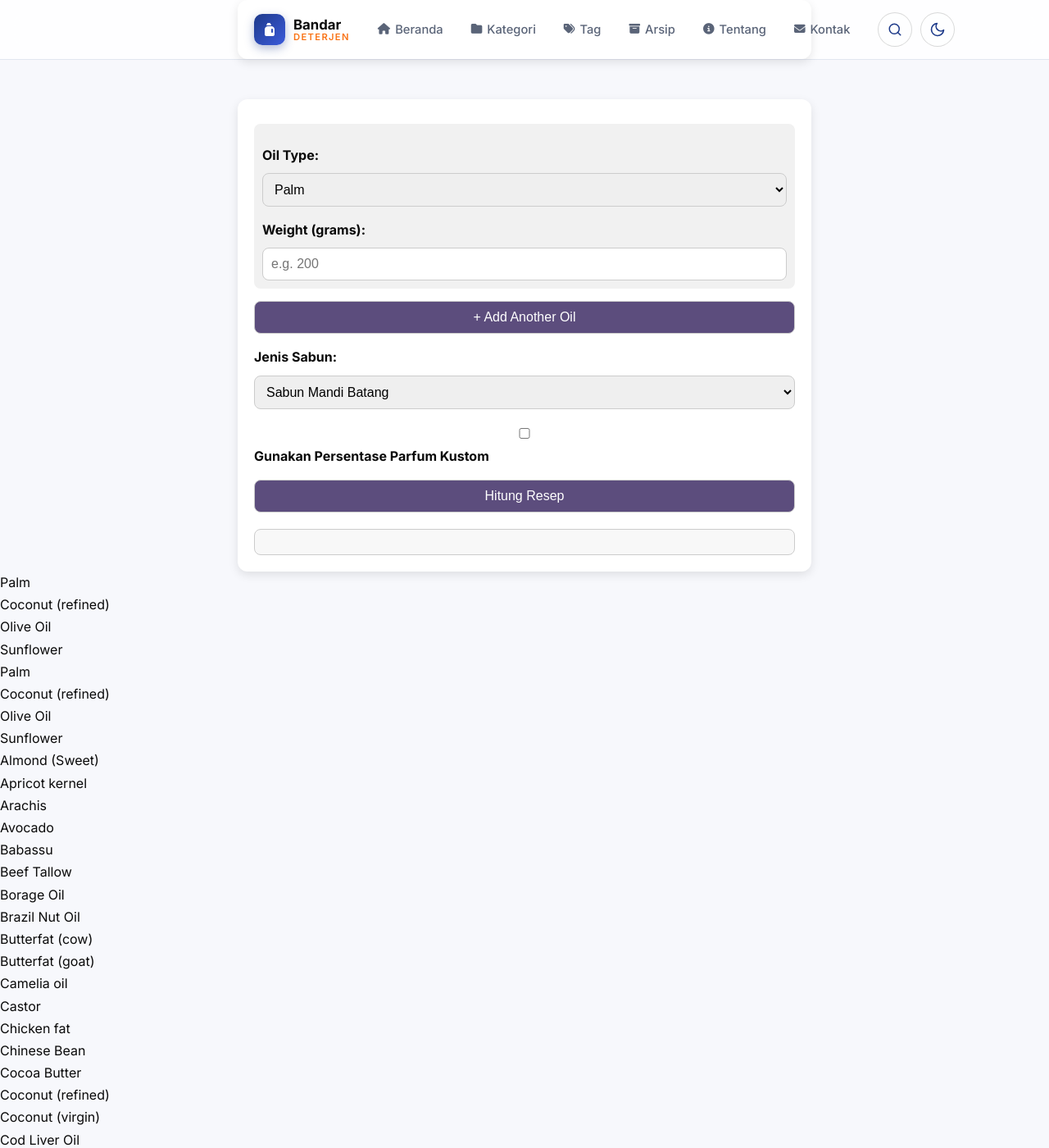
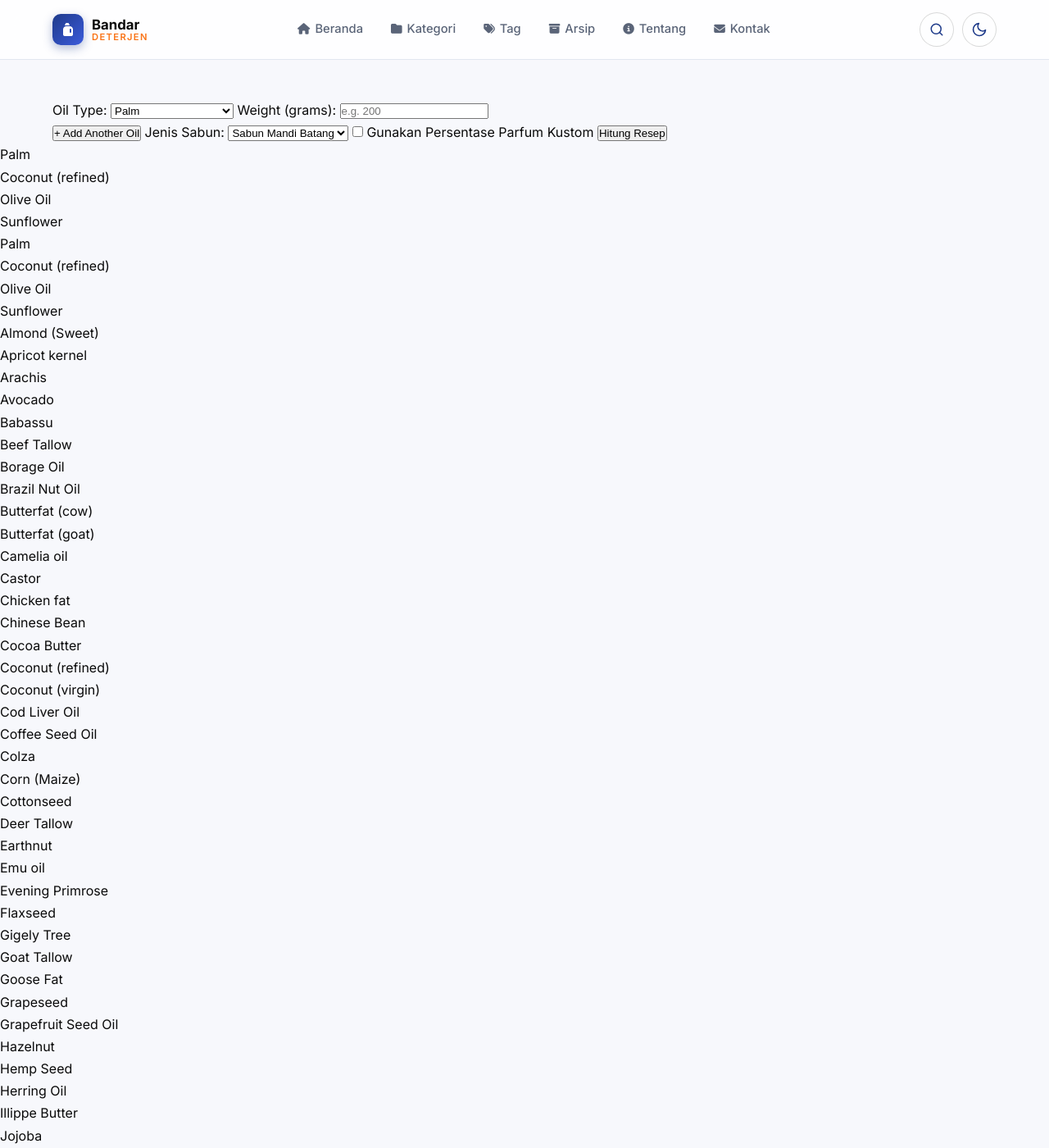
Before and after one commit to bandardeterjen/bandardeterjen.github.io, a Jekyll site: the page built from kalkulator-sabun.html, in a window 1280 px wide and 1400 px high. Shown: the whole window at 82% size. Built offline with Jekyll 4.4.1, drawn with Linux system fonts in a browser that asks for light colours.

Commit message:
Update kalkulator-sabun.html

```diff
--- a/kalkulator-sabun.html
+++ b/kalkulator-sabun.html
@@ -4,63 +4,6 @@ title: "Kalkulator Sabun - Soap Calculator"
 description: "Kalkulator untuk sabun mandi batang dan sabun mandi cair."
 permalink: /kalkulator-sabun/
 ---
-
- <style>
-
-    .container {
-      max-width: 700px;
-      margin: auto;
-      background: white;
-      padding: 20px;
-      border-radius: 12px;
-      box-shadow: 0 4px 12px rgba(0,0,0,0.1);
-    }
-    h2 {
-      text-align: center;
-      color: #5c4d7d;
-    }
-    label {
-      display: block;
-      margin-top: 15px;
-      font-weight: bold;
-    }
-    input, button, textarea, select {
-      width: 100%;
-      padding: 10px;
-      margin-top: 8px;
-      border-radius: 8px;
-      border: 1px solid #ccc;
-      font-size: 16px;
-    }
-    button {
-      background: #5c4d7d;
-      color: white;
-      cursor: pointer;
-      margin-top: 15px;
-    }
-    button:hover {
-      background: #483c64;
-    }
-    textarea {
-      height: 180px;
-      resize: none;
-      margin-top: 15px;
-    }
-    .entry-block {
-      margin-top: 10px;
-      padding: 10px;
-      background: #f1f1f1;
-      border-radius: 8px;
-    }
-    .result {
-      margin-top: 20px;
-      padding: 15px;
-      background: #f8f8f8;
-      border-radius: 8px;
-      border: 1px solid #ccc;
-    }
-  </style>
-
   <div class="container">
 
     <div id="oilInputs">
```
